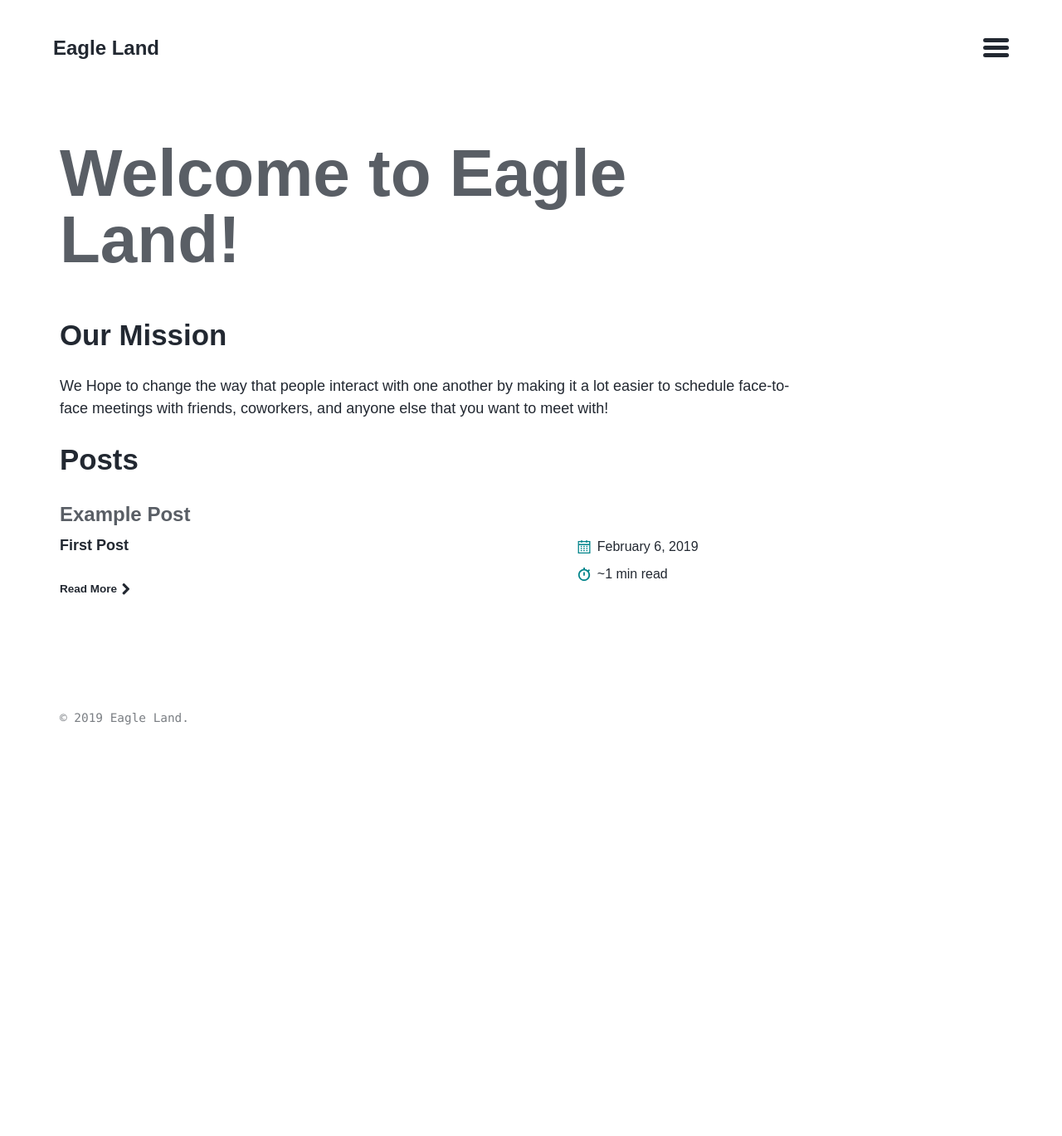
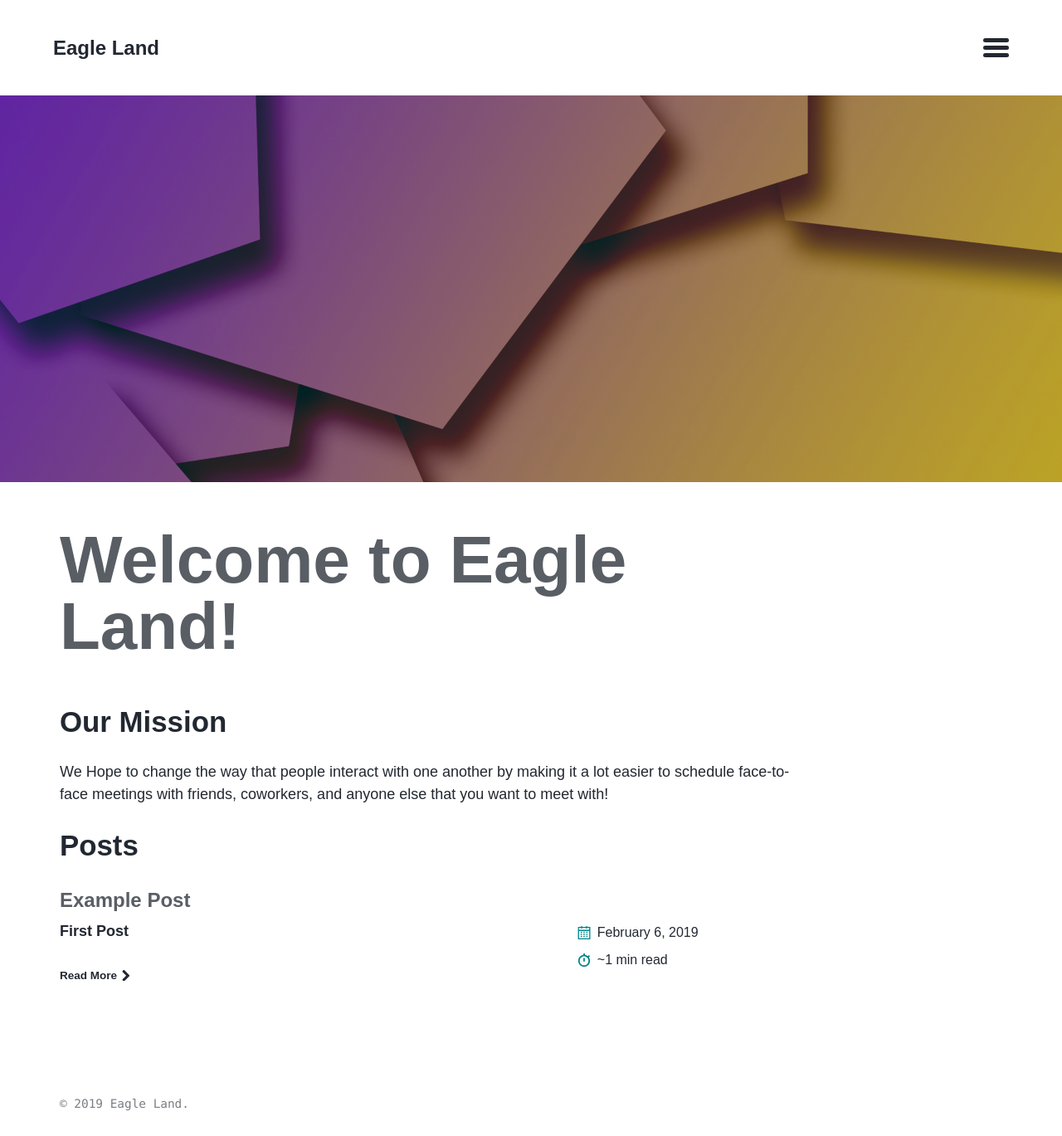
Before and after one commit to eagle-land/eagle-land.github.io, a Jekyll site: the page built from index.md, in a window 1280 px wide. Shown: the whole page at 83% size. Built offline with Jekyll 4.4.1, drawn with Linux system fonts in a browser that asks for light colours; nearby versions of some CDN libraries; before the commit the page ends 900 px from its top, so only the background shows below that.

Commit message:
Update index.md

```diff
--- a/index.md
+++ b/index.md
@@ -1,7 +1,7 @@
 ---
 layout: home
 title: Welcome to Eagle Land!
-image:
+image: assets/images/eagleBackground.jpg
 ---
 
 ## Our Mission
```
